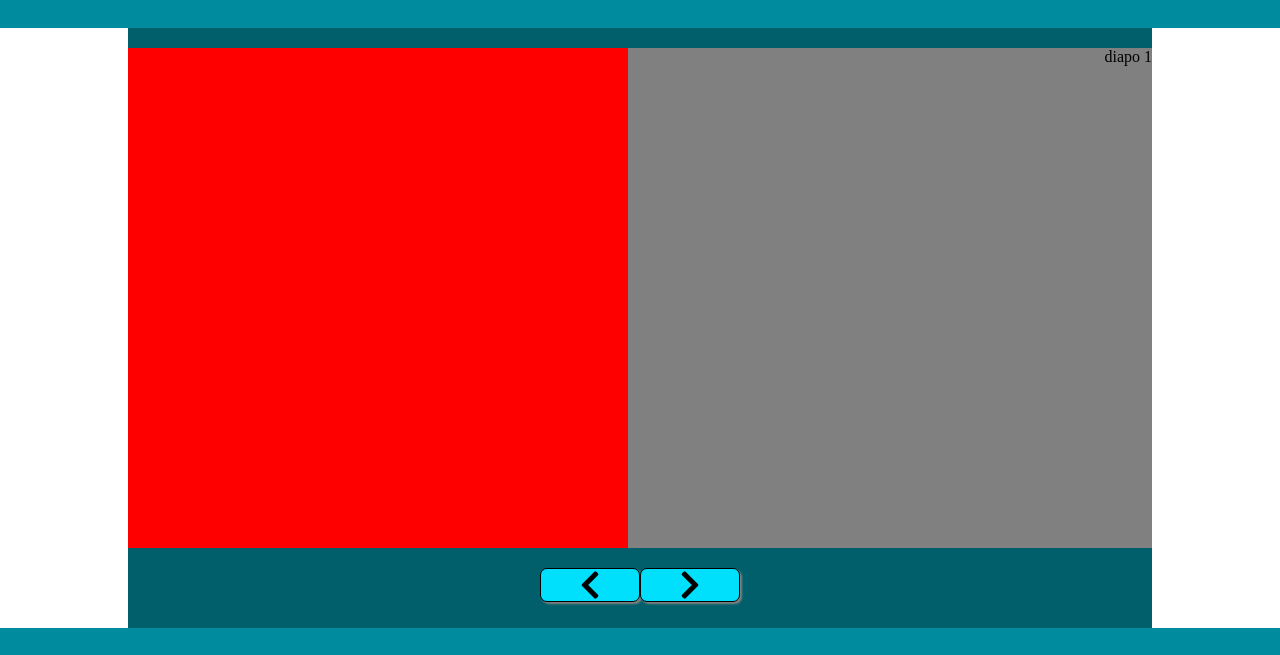
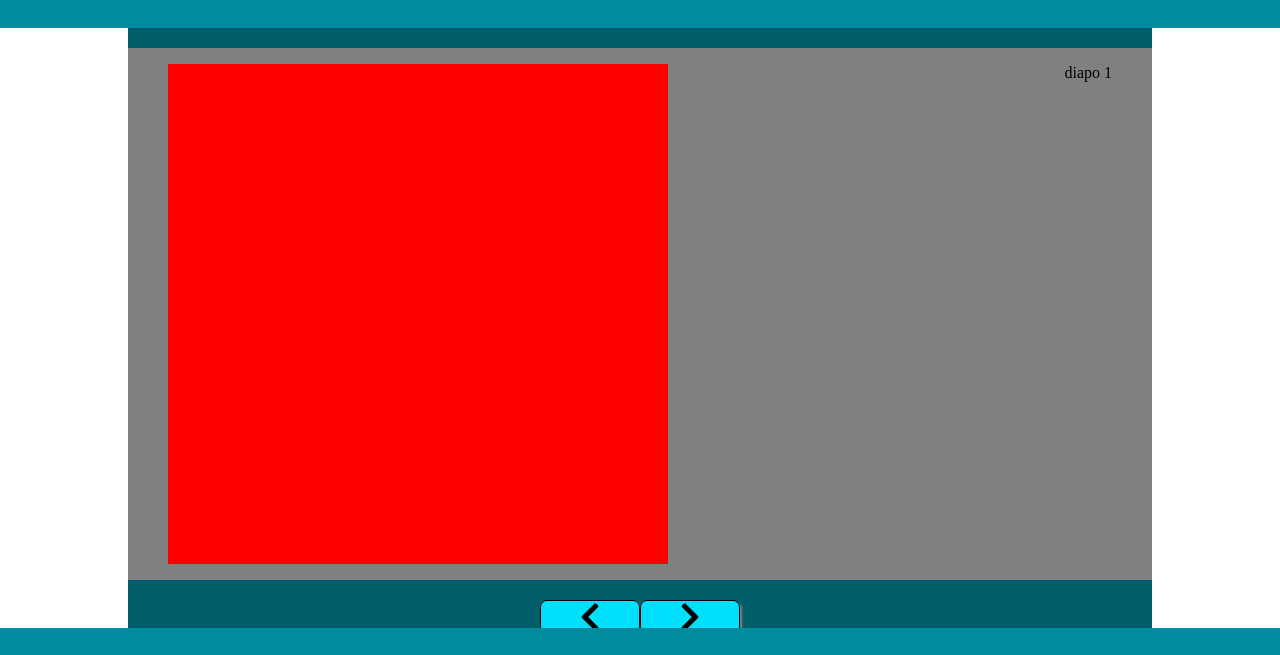
Before and after one commit to nicolasdugit/projets_OC-CarteVelovLyon, a plain HTML site: page index.html in a window 1280 px wide. Shown: the part 72-727 px from the top of the page. Drawn offline with Linux system fonts and the light colour scheme.

Commit message:
slider : ajout des images en JS

```diff
--- a/about/css/style.css
+++ b/about/css/style.css
@@ -76,18 +76,18 @@ header {
 	position: relative;
 	margin: 0;
 	padding: 0;
-	width: 400%;
+	/*width: 400%;*/
 	min-height: 450px;
 	background-color: grey;
 	display: flex;
 }
-.move figure {
+/*.move figure {
 	width: 25%;
 	margin: 0;
 	padding: 0;
 	display: flex;
 	justify-content: space-between;
-}
+}*/
 .move figure img {
 	position: relative;
 	height: 500px;
--- /dev/null
+++ b/about/js/anim-slider.js
@@ -0,0 +1,29 @@
+var slider =document.getElementById("slider");
+var widthSlider = parseFloat(getComputedStyle(slider).width)
+
+var move = document.getElementById("move");
+var widthMove = parseFloat(getComputedStyle(move).width);
+
+var widthSliderPourcent = (parseFloat(getComputedStyle(slider).width)/widthMove)*100;
+
+var buttonBack = document.getElementById("button-back");
+var buttonForward = document.getElementById("button-forward");
+
+var xMove = 0;
+
+buttonBack.addEventListener("click", function () {
+	if (xMove<0) {
+	move.style.left = xMove + 100 + "%";
+	xMove = xMove + widthSlider/widthMove*diapositives.length*100
+	}
+})
+
+buttonForward.addEventListener("click", function () {
+	// var xMove = (parseFloat(getComputedStyle(move).left));
+	console.log(xMove);
+	if (Math.abs(xMove) != diapositives.length*100 - 100 ) {
+	move.style.left = xMove - 100 + "%";
+	xMove = xMove - widthSlider/widthMove*diapositives.length*100;
+console.log(xMove);
+	}
+})
--- a/about/js/slider.js
+++ b/about/js/slider.js
@@ -1,61 +1,68 @@
+//LISTE DES DIAPOSITIVES
+
 var diapositives = [
     {
-        "url": "images/diapo1.png",
-        "titre": "diapo 1",
-        "alt": "diapo 1",
-        "id": "diapo1"
+        url: "images/diapo1.png",
+        titretitre: "diapo 1",
+        alt: "diapo 1",
+        id: "diapo1"
     },
     {
-    	"url": "images/diapo2.png",
-        "titre": "diapo 2",
-        "alt": "diapo 2",
-        "id": "diapo2"
+    	url: "images/diapo2.png",
+        titre: "diapo 2",
+        alt: "diapo 2",
+        id: "diapo2"
     },
     {
-        "url": "images/diapo3.png",
-        "titre": "diapo 3",
-        "alt": "diapo 3",
-        "id": "diapo3"
+        url: "images/diapo3.png",
+        titre: "diapo 3",
+        alt: "diapo 3",
+        id: "diapo3"
     },
     {
-        "url": "images/diapo4.png",
-        "titre": "diapo 4",
-        "alt": "diapo 4",
-        "id": "diapo4"
+        url: "images/diapo4.png",
+        titre: "diapo 4",
+        alt: "diapo 4",
+        id: "diapo4"
     }
 ]
-
-var slider =document.getElementById("slider");
-var widthSlider = parseFloat(getComputedStyle(slider).width)
-
-var move = document.getElementById("move");
-var widthMove = parseFloat(getComputedStyle(move).width);
-
-var widthSliderPourcent = (parseFloat(getComputedStyle(slider).width)/widthMove)*100;
+var sliderContainer = document.getElementById("move");
+sliderContainer.style.width = diapositives.length*100 + "%";
 
 
+//FONCTION CREATION FIGURE
+function creationFigure (diapositive) {
+	var figureElt = document.createElement("figure");
+	figureElt.style.width = 100/diapositives.length +"%";
+	figureElt.style.display = "flex";
+	figureElt.style.justifyContent = 'space-between';
 
-var buttonBack = document.getElementById("button-back");
-var buttonForward = document.getElementById("button-forward");
+	return figureElt;
+}
 
+//FONCTION CREATION IMG
+function creationImage (diapositive) {
+	var imageElt = document.createElement("img");
+	imageElt.src = diapositive.url;
+	imageElt.alt = diapositive.alt;
 
+	return imageElt;
+}
 
-	var xMove = 0;
+//FONCTION CREATION FIGCAPTION
+function creationFigcaption (diapositive) {
+	var figcaptionElt = document.createElement("figcaption");
+	figcaptionElt.textContent = diapositive.alt;
+	return figcaptionElt;
+}
 
-buttonBack.addEventListener("click", function () {
-	if (xMove<0) {
-	move.style.left = xMove + 100 + "%";
-	xMove = xMove + widthSlider/widthMove*diapositives.length*100
-	}
-})
+// Parcours de la liste des diapositives et ajout d'un élément pour chaque diapositive
+diapositives.forEach( function(diapositive) {
+	var figure = creationFigure(diapositive);
+	var image = creationImage (diapositive);
+	var figcaption = creationFigcaption (diapositive);
 
-
-buttonForward.addEventListener("click", function () {
-	// var xMove = (parseFloat(getComputedStyle(move).left));
-	console.log(xMove);
-	if (Math.abs(xMove) != diapositives.length*100 - 100 ) {
-	move.style.left = xMove - 100 + "%";
-	xMove = xMove - widthSlider/widthMove*diapositives.length*100;
-console.log(xMove);
-	}
-})
+	figure.appendChild(image);
+	figure.appendChild(figcaption);
+	move.appendChild(figure);
+});
--- a/index.html
+++ b/index.html
@@ -25,21 +25,6 @@
 		<section id="instruction" class="instruction">
 			<div id="slider" class="slider">
 				<div id="move" class="move">
-					<figure>
-						<img src="images/diapo1.png" alt="">
-						<figcaption>diapo 1</figcaption>
-					</figure>
-					<figure>
-						<img src="images/diapo2.png" alt="">
-						<figcaption>diapo 2</figcaption></figure>
-					<figure>
-						<img src="images/diapo3.png" alt="">
-						<figcaption>diapo 3</figcaption></figure>
-					</figure>
-					<figure>
-						<img src="images/diapo4.png" alt="">
-						<figcaption>diapo 4</figcaption>
-					</figure>
 				</div>
 				<div id="slider-button" class="slider-button">
 					<div id="button-back" class="button-back"><i class="fas fa-chevron-left fa-2x"></i></div>
@@ -65,8 +50,8 @@
 		</section>
 	</div>
 
-
 	<script type="text/javascript" src="about/js/slider.js"></script>
+	<script type="text/javascript" src="about/js/anim-slider.js"></script>
 	<script type="text/javascript" src="about/js/carte.js"></script>
 	<script type="text/javascript" src="about/js/info-station.js"></script>
 
```
